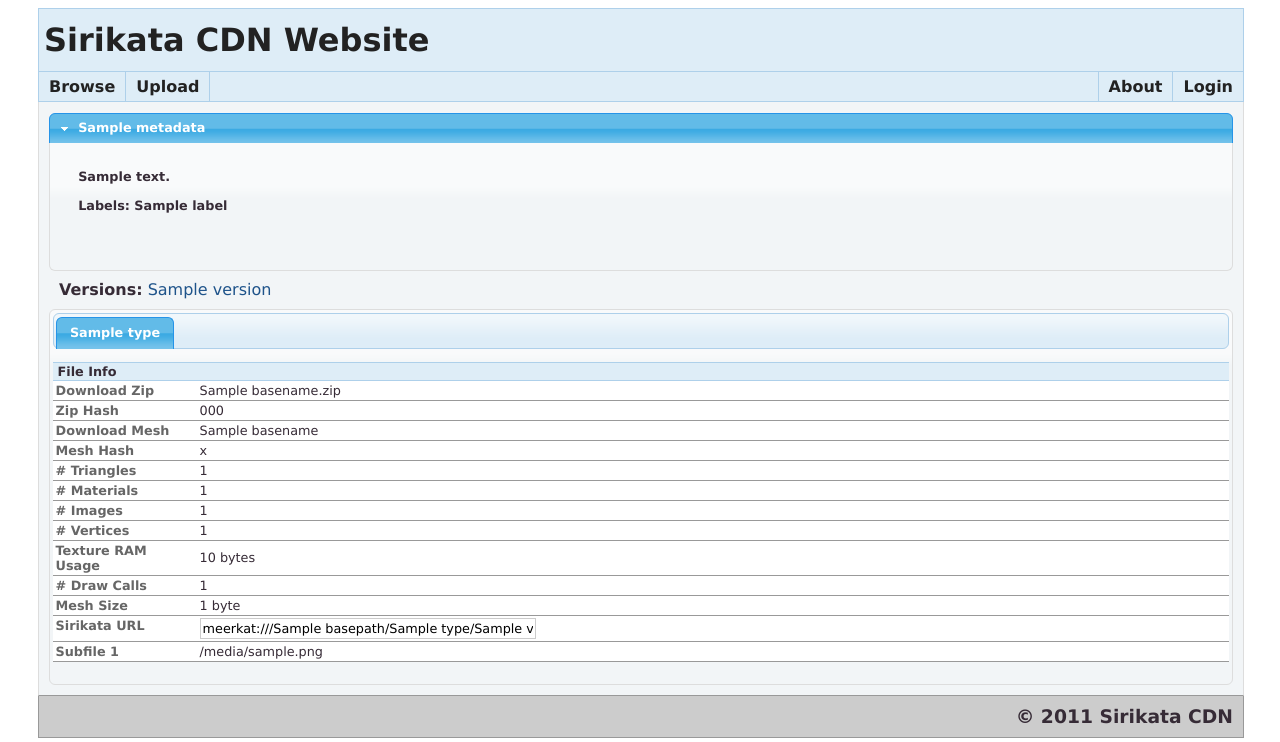
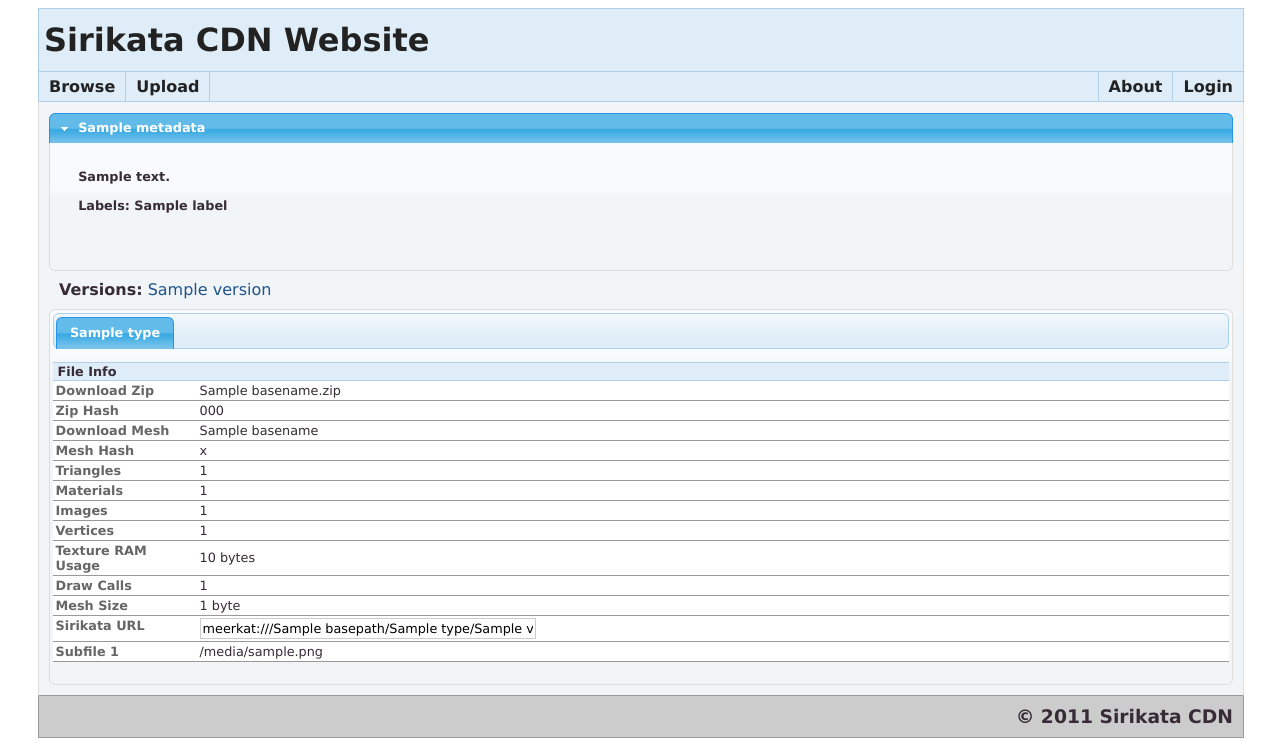
Before and after one commit to sirikata/sirikata-cdn, a Django app: template sirikata-cdn/templates/content/view.html in a window 1280 px wide. Shown: the top 742 px of the page. Run offline with Django 3.2, Linux system fonts and the light colour scheme; the template is opened without the code that fills it: most values are stand-ins (such as "Sample title", 1, 10 or a date in 2020); parts of the project's set-up code (start-up, migrations or seed data) failed here and were passed over; some libraries are stand-ins or nearby versions.

Commit message:
Got rid of ugly # sign in new metadata display

```diff
--- a/sirikata-cdn/templates/content/view.html
+++ b/sirikata-cdn/templates/content/view.html
@@ -103,12 +103,12 @@
 	            <tr><td class="label">Download Mesh</td><td><a href="{% url content.views.download props.hash basename %}">{{ basename }}</a></td></tr>
 	            <tr><td class="label">Mesh Hash</td><td>{{ props.hash }}</td></tr>
 
-                <tr><td class="label"># Triangles</td><td>{{ props.metadata.num_triangles }}</td></tr>
-                <tr><td class="label"># Materials</td><td>{{ props.metadata.num_materials }}</td></tr>
-                <tr><td class="label"># Images</td><td>{{ props.metadata.num_images }}</td></tr>
-                <tr><td class="label"># Vertices</td><td>{{ props.metadata.num_vertices }}</td></tr>
+                <tr><td class="label">Triangles</td><td>{{ props.metadata.num_triangles }}</td></tr>
+                <tr><td class="label">Materials</td><td>{{ props.metadata.num_materials }}</td></tr>
+                <tr><td class="label">Images</td><td>{{ props.metadata.num_images }}</td></tr>
+                <tr><td class="label">Vertices</td><td>{{ props.metadata.num_vertices }}</td></tr>
                 <tr><td class="label">Texture RAM Usage</td><td>{{ props.metadata.texture_ram_usage|filesizeformat }} </td></tr>
-                <tr><td class="label"># Draw Calls</td><td>{{ props.metadata.num_draw_calls }}</td></tr>
+                <tr><td class="label">Draw Calls</td><td>{{ props.metadata.num_draw_calls }}</td></tr>
 
 	            <tr><td class="label">Mesh Size</td><td>{{ props.size|filesizeformat }}</td></tr>
 	            <tr><td class="label">Sirikata URL</td><td><input class="clip_url" type="text" value="meerkat:///{{ basepath }}/{{ type_name }}/{{ version }}/{{ basename }}"></input></td></tr>
```
